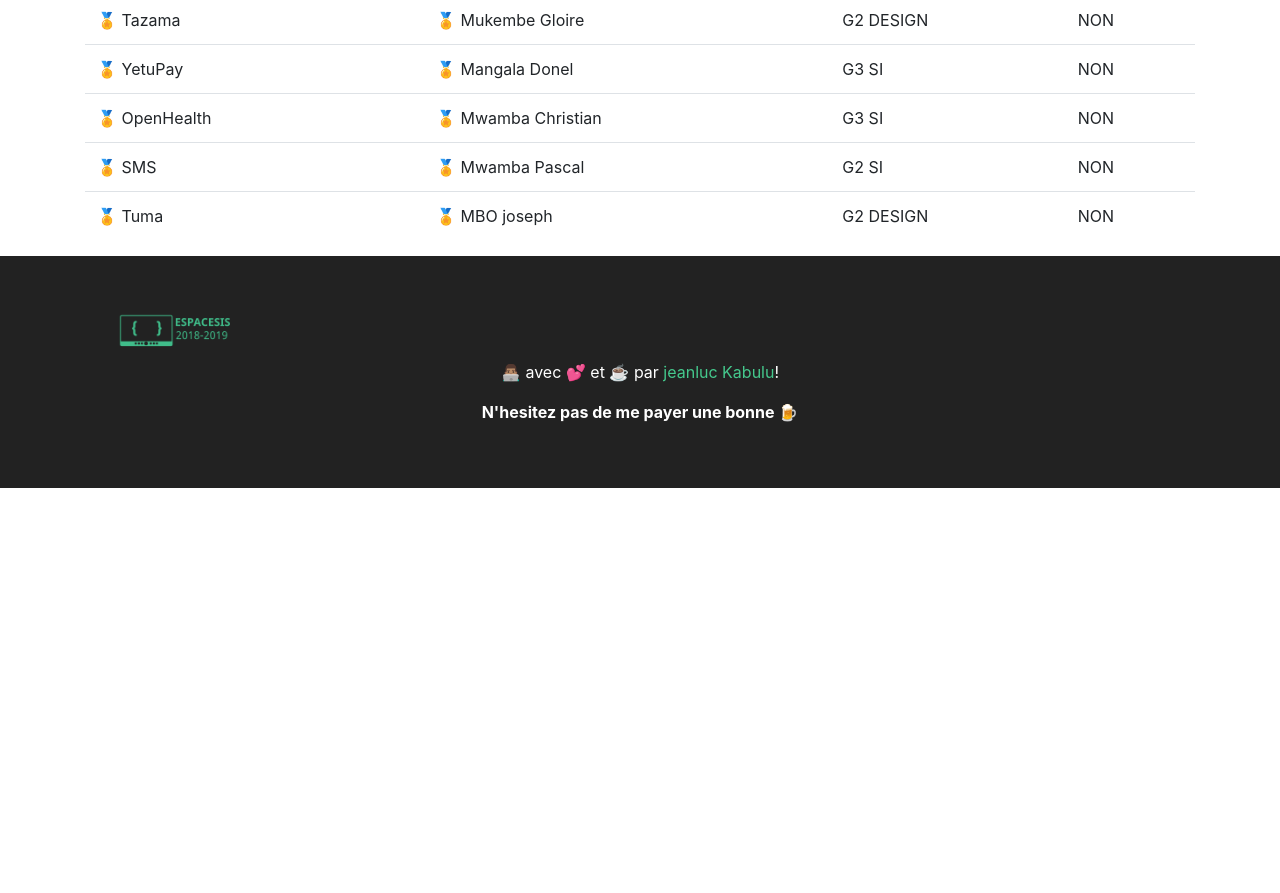
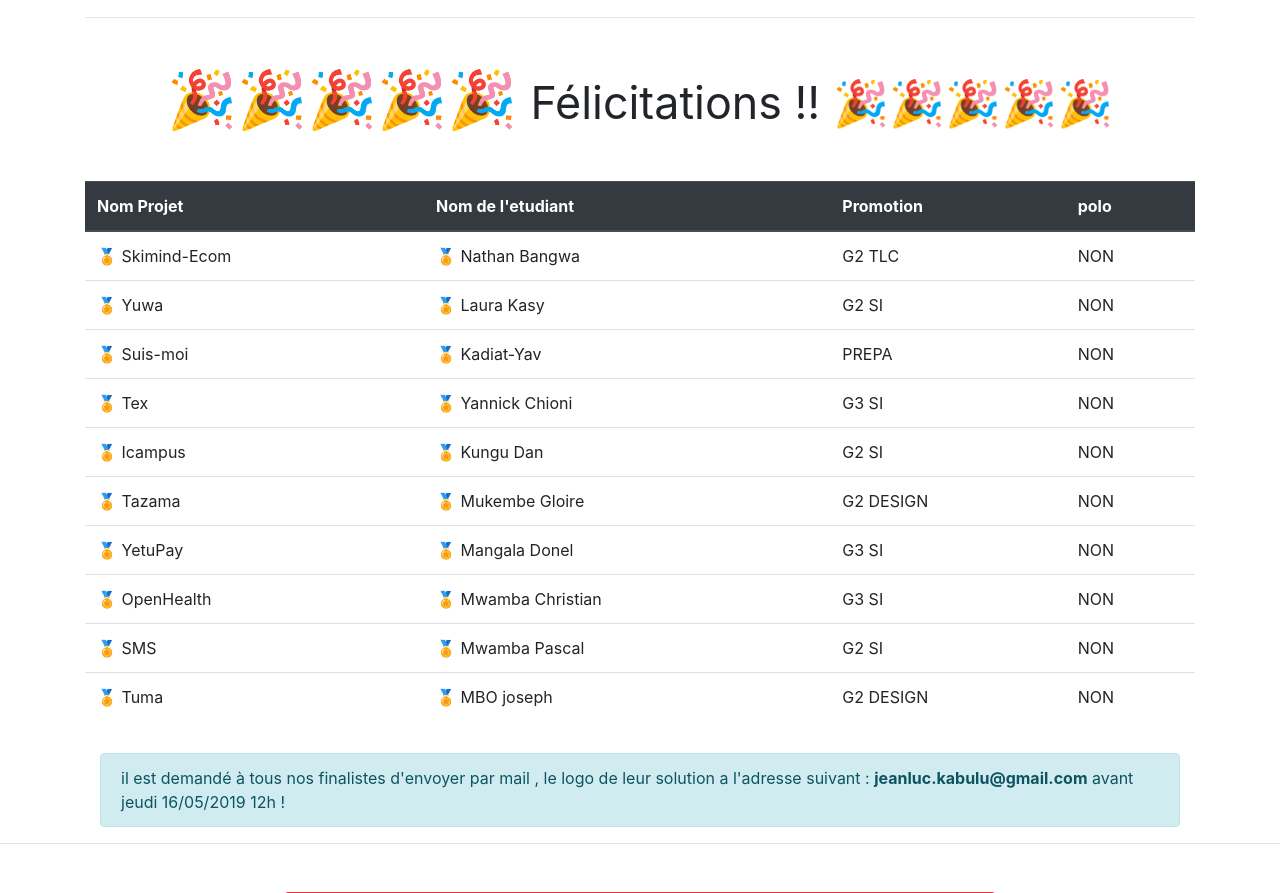
Before and after one commit to espacesis/espacesis, a Django app: template espacesis/templates/pages/result.html in a window 1280 px wide. Shown: the part 1834-2727 px from the top of the page. Before the commit the page ends 2322 px from the top, so only its background shows below. Run offline with Django 3.2, Linux system fonts and the light colour scheme; the template is opened without the code that fills it, so the values that code supplies are empty; parts of the project's set-up code (start-up, migrations or seed data) failed here and were passed over; some libraries are stand-ins or nearby versions.

Commit message:
[FIX CORRECT]

```diff
--- a/espacesis/templates/base.html
+++ b/espacesis/templates/base.html
@@ -44,8 +44,8 @@
 
   <body>
 
-    <div class="mb-0">
-      <nav class="navbar navbar-expand-md navbar-dark bg-primary">
+    <div class="mb-0 mt-0">
+      <nav class="navbar mt-0 navbar-expand-md navbar-dark bg-primary">
         <button class="navbar-toggler navbar-toggler-right" type="button" data-toggle="collapse" data-target="#navbarSupportedContent" aria-controls="navbarSupportedContent" aria-expanded="false" aria-label="Toggle navigation">
           <span class="navbar-toggler-icon"></span>
         </button>
--- a/espacesis/templates/pages/result.html
+++ b/espacesis/templates/pages/result.html
@@ -14,6 +14,14 @@
 
 {% block content %}
 
+<div class="jumbotron text-center mb-0">
+        <p class="font-weight-bold">SoftDay 9</p>
+        <h1 class="display-1 font-weight-bold py-5" style="color:#D9AD30">1000 $</h1>
+        <h4 class="font-weight-bold display-3">
+            Prix
+            <a href="https://web.facebook.com/profile.php?id=100000533321663&ref=br_rs" target="_blank">Richard Sumuni</a>
+        </h4>
+    </div>
 
     <div class="container my-4">
             <div class="alert alert-info alert-dismissible fade show" role="alert">
@@ -25,6 +33,7 @@
                 </div>
 
     </div>
+
 
     <div class="container">
             <div class="alert alert-warning" role="alert">
@@ -147,5 +156,30 @@
             </div>
         </div>
     </div>
+    <div class="container my-3">
+            <div class="container">
+                    <div class="alert alert-info" role="alert">
+                        il est demandé à tous nos finalistes d'envoyer par mail ,
+                        le logo de leur solution a l'adresse suivant :
+                        <strong>jeanluc.kabulu@gmail.com</strong>
+                        avant jeudi 16/05/2019 12h !
+
+                    </div>
+            </div>
+    </div>
+    <hr class="divider">
+
+    <div class="container my-5">
+        <div class="row">
+            <div class="col-lg-12">
+                <div class="text-center">
+                    <a class="btn btn-danger px-5 py-3 text-white"> vous avez une plainte ? 😱 <br> <br>
+
+                        <small> <img src="https://img.icons8.com/color/48/000000/whatsapp.png"> jean-luc kabulu (243 97 89 41 194)</small>
+                    </a>
+                </div>
+            </div>
+        </div>
+    </div>
 
 {% endblock content %}
```
Also changed, not shown: espacesis/templates/pages/home.html (+11 -27 lines).
